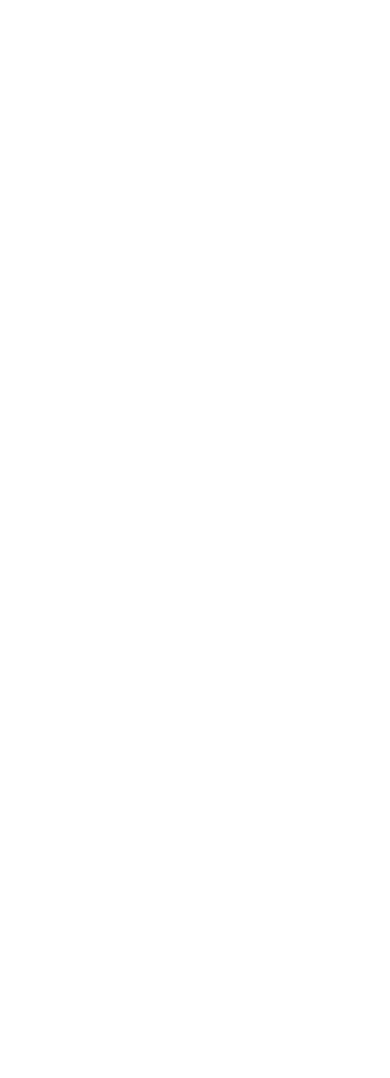
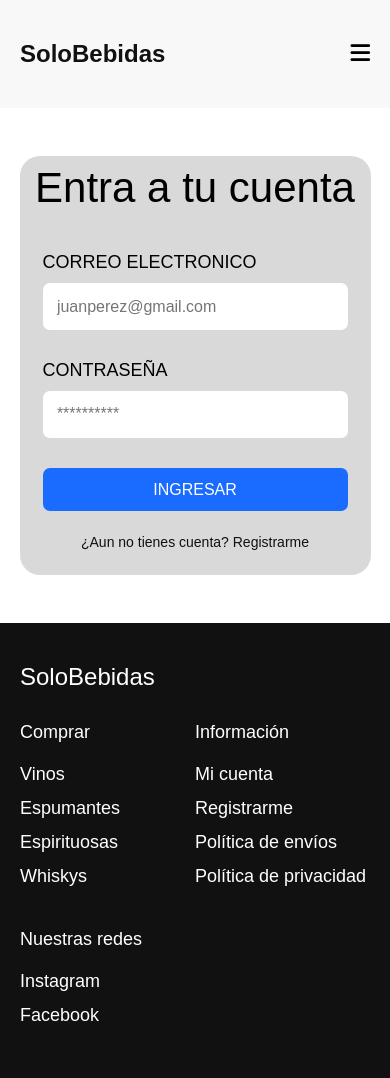
Before and after one commit to JuanCruzEusebi/grupo_11_soloBebidas, a website: page views/login.html in a window 390 px wide. Before the commit the page ends 844 px from the top, so only its background shows below. Drawn offline with Linux system fonts and the light colour scheme; a web font is replaced by a local one.

Commit message:
added login and register responsive

```diff
--- a/public/styles/register.css
+++ b/public/styles/register.css
@@ -12,6 +12,7 @@
     margin: 3em auto;
     border-radius: 20px;
     width: 90vw;
+    max-width: 500px;
     background-color: var(--light-grey);
     display: flex;
     flex-direction: column;
@@ -23,6 +24,9 @@
     padding-bottom: 0.4em;
     font-size: var(--med-heading);
     font-weight: 500;
+}
+.form__heading {
+    text-align: center;
 }
 
 .form__inputs-container {
@@ -64,11 +68,12 @@
     margin: 10px 1.2rem;
     font-size: var(--small-body);
 }
+
 .create-account-button > button {
     color: white;
     background-color: var(--blue);
     border: none;
-    padding: 1rem;
+    padding: 0.8rem 1.5rem;
     border-radius: 7px;
 }
 .alternative-login {
@@ -76,3 +81,24 @@
     margin-bottom: 25px;
     font-size: var(--small-body);
 }
+
+@media only screen and (min-width: 768px) {
+    .name {
+        width: 40%;
+        display: inline-block;
+    }
+    .lastname {
+        width: 40%;
+        display: inline-block;
+    }
+    .name input, .lastname input {
+        margin-top: 10px;
+        width: 100%;
+    }
+  }
+
+
+
+@media only screen and (min-width: 1280px) {
+
+  }
--- a/views/login.html
+++ b/views/login.html
@@ -0,0 +1,105 @@
+<!DOCTYPE html>
+<html lang="en">
+    <head>
+        <meta charset="UTF-8">
+        <meta http-equiv="X-UA-Compatible" content="IE=edge">
+        <meta name="viewport" content="width=device-width, initial-scale=1.0">
+        <script src="https://kit.fontawesome.com/8bf744625d.js" crossorigin="anonymous"></script>
+        <link rel="stylesheet" href="https://use.typekit.net/xii6anr.css">
+        <title>Product</title>
+        <link rel="stylesheet" href="/styles/register.css">
+    </head>
+<body>
+    <header class="header section--nav">
+        <a href="/" class="header__logo">SoloBebidas</a>
+
+        <div class="header__menu-icon">
+            <i class="fa-solid fa-bars"></i>
+        </div>
+
+        <div class="nav">
+            <div class="nav__close">
+                <i class="fa-solid fa-xmark"></i>
+            </div>
+
+            <nav class="nav__content">
+                <ul class="nav__items">
+                    <li class="nav__links"><a href="#">Vinos</a></li>
+                    <li class="nav__links"><a href="#">Espumantes</a></li>
+                    <li class="nav__links"><a href="#">Espirituosas</a></li>
+                    <li class="nav__links"><a href="#">Whiskys</a></li>
+                    <li class="nav__links"><a href="#">Colecciones</a></li>
+                </ul>
+
+                <div class="nav__icons">
+                    <div class="nav__icons__item">
+                        <a href="#"><i class="fa-solid fa-cart-shopping"></i></a>
+                    </div>
+                    <div class="nav__icons__item">
+                        <a href="#"><i class="fa-solid fa-user"></i></a>
+                    </div>
+                </div>
+            </nav>
+        </div>
+    </header>
+    <main class="main">
+        <div class="main__form-container">
+            <div class="form__heading">
+                <h1>Entra a tu cuenta</h1>
+            </div>
+            <div class="form__inputs-container">
+                <form class="form-inputs" action="">
+                    <div class="email input">
+                        <label for="">Correo electronico</label>
+                        <input placeholder="juanperez@gmail.com" type="email">
+                    </div>
+                    <div class="password input">
+                        <label for="">Contraseña</label>
+                        <input placeholder="**********" type="password">
+                    </div>
+                    <div class="create-account-button input">
+                        <button type="submit">INGRESAR</button>
+                    </div>
+                </form>
+            </div>
+            <div class="alternative-login">
+                <a href="/register">¿Aun no tienes cuenta? Registrarme</a>
+            </div>
+        </div>
+    </main>
+    <footer class="footer">
+        <a href="/" class="footer__logo">SoloBebidas</a>
+
+        <div class="footer__groups-container">
+            <div class="footer__group">
+                <p class="footer__group__title">Comprar</p>
+                <ul class="footer__links">
+                    <li class="footer__links-solo"><a href="#">Vinos</a></li>
+                    <li class="footer__links-solo"><a href="#">Espumantes</a></li>
+                    <li class="footer__links-solo"><a href="#">Espirituosas</a></li>
+                    <li class="footer__links-solo"><a href="#">Whiskys</a></li>
+                </ul>
+            </div>
+
+            <div class="footer__group">
+                <p class="footer__group__title">Información</p>
+                <ul class="footer__links">
+                    <li class="footer__links-solo"><a href="#">Mi cuenta</a></li>
+                    <li class="footer__links-solo"><a href="#">Registrarme</a></li>
+                    <li class="footer__links-solo"><a href="#">Política de envíos</a></li>
+                    <li class="footer__links-solo"><a href="#">Política de privacidad</a></li>
+                </ul>
+            </div>
+
+            <div class="footer__group footer__group--last">
+                <p class="footer__group__title">Nuestras redes</p>
+                <ul class="footer__links">
+                    <li class="footer__links-solo"><a href="#">Instagram</a></li>
+                    <li class="footer__links-solo"><a href="#">Facebook</a></li>
+                </ul>
+            </div>
+        </div>
+    </footer>
+    <script src="/javascripts/utilities.js"></script>
+</body>
+</html>
```
